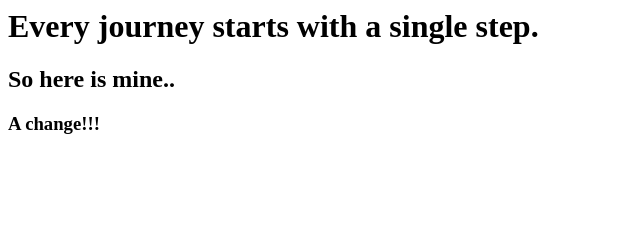
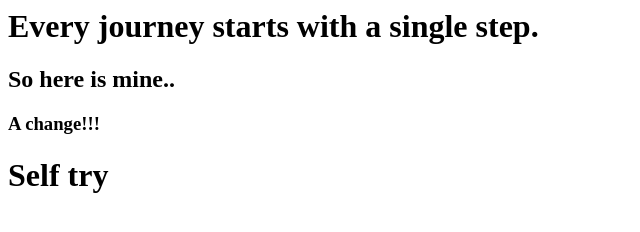
Before and after one commit to 01BIPLAB/my-first-repo, a plain HTML site: page index.html in a window 1280 px wide. Shown: the whole page, without its empty margins (0-640 px from the left). Drawn offline with Linux system fonts and the light colour scheme.

Commit message:
Adding another line

```diff
--- a/index.html
+++ b/index.html
@@ -1,3 +1,4 @@
 <h1>Every journey starts with a single step.</h1>
 <h2>So here is mine..</h2>
 <h3>A change!!!</h3>
+<h1>Self try</h1>
```
